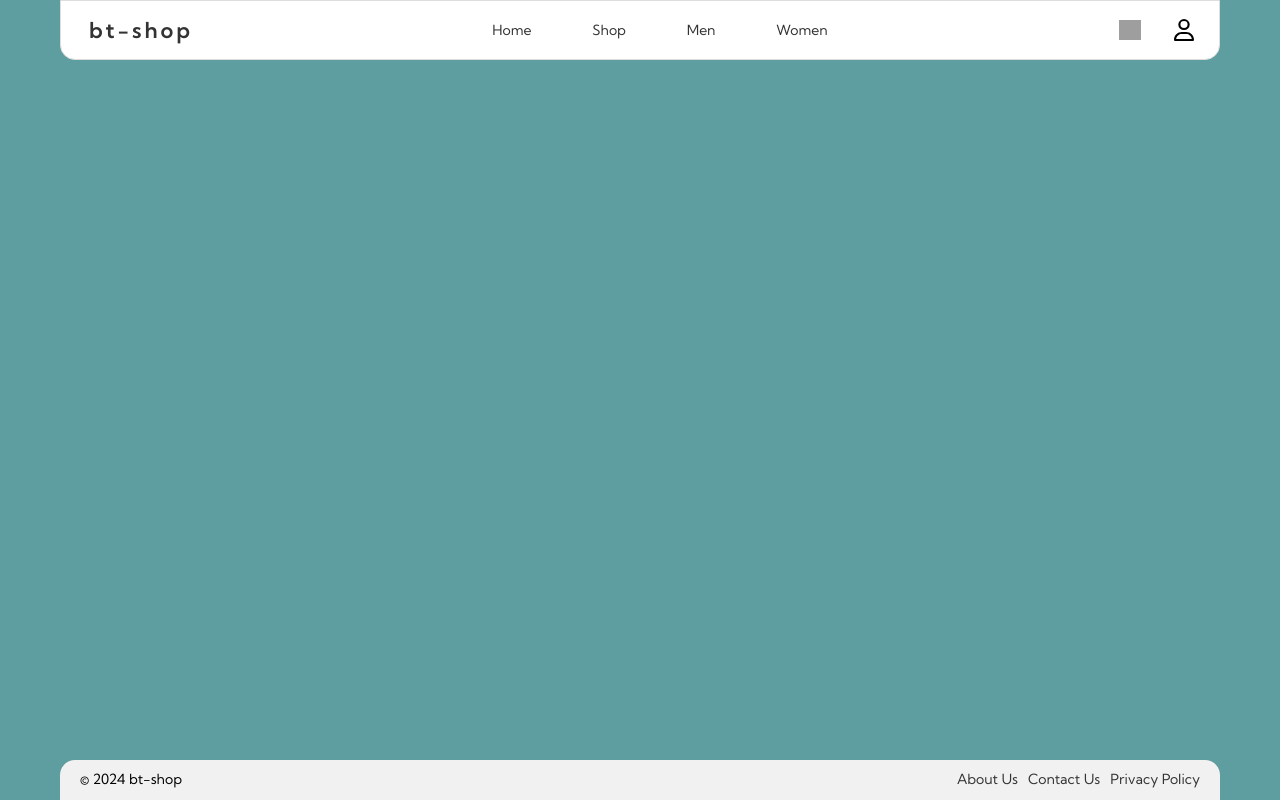
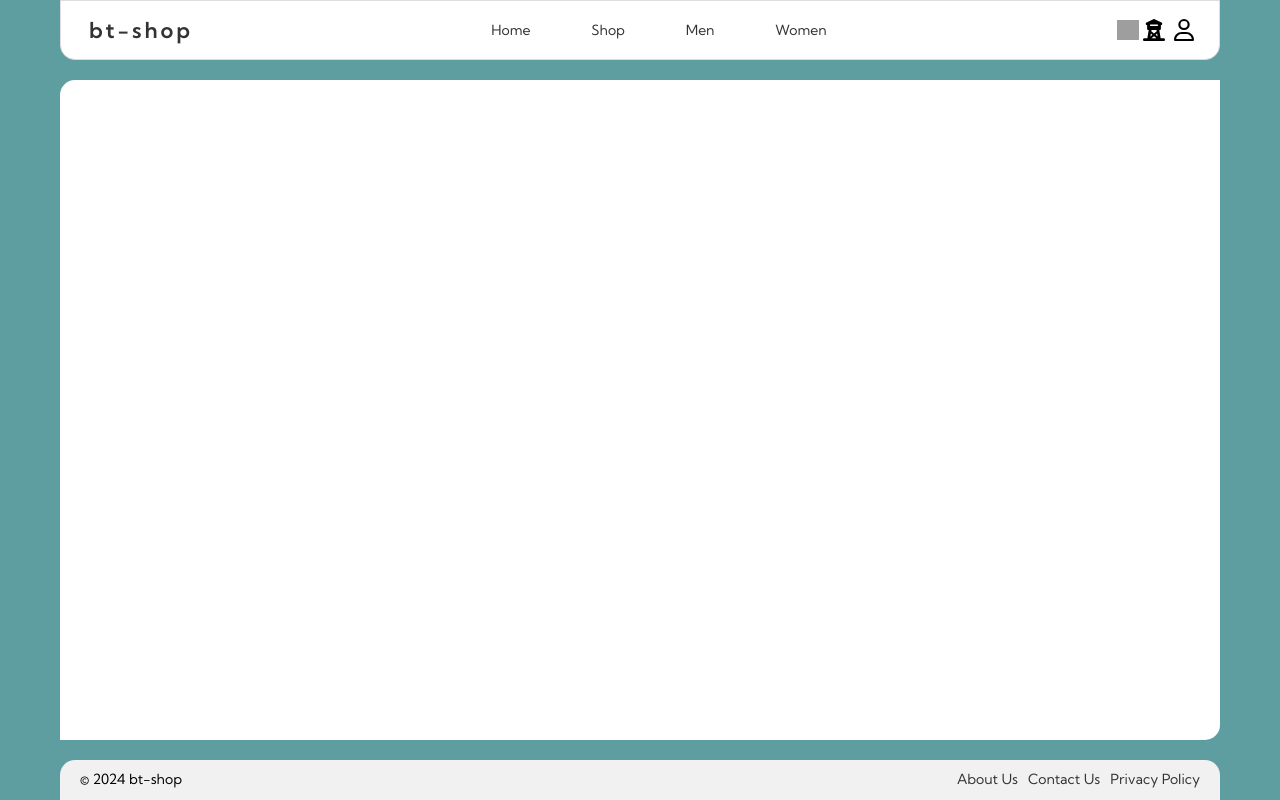
Before and after one commit to binoyam/bt-shop-ecommerce, a React (Create React App) app in the folder frontend/: page /admin in a window 1280 px wide. Built offline with nearby package versions, Linux system fonts and the light colour scheme; no server answers; grey boxes are pictures that could not be loaded; a web font is replaced by a local one.

Commit message:
admin panel

```diff
--- a/frontend/src/App.js
+++ b/frontend/src/App.js
@@ -17,6 +17,7 @@ import About from "./Pages/AboutPage/About";
 import Contact from "./Pages/ContactPage/Contact";
 import ProductList from "./components/ProductList/ProductList";
 import PrivacyPolicy from "./Pages/PrivacyPolicyPage/PrivacyPolicy";
+import AdminPage from "./Pages/AdminPage/AdminPage";
 
 function App() {
   /* LOGGED IN STATE */
@@ -93,8 +94,8 @@ function App() {
     if (orderedItems) {
       setOrderedItems(orderedItems);
       console.log(orderedItems);
-      setCartItems([]);
-      localStorage.setItem("cartItems", "");
+      // setCartItems([]);
+      // localStorage.setItem("cartItems", "");
     }
   };
   const fetchProducts = async () => {
@@ -170,15 +171,16 @@ function App() {
 
       <main className="main-content">
         <Routes>
+          <Route path="/admin" element={<AdminPage />} />
           <Route
             exact
             path="/"
-            element={<HomePage products={products} addToCart={addToCart} />}
+            element={<HomePage addToCart={addToCart} products={products} />}
           />
 
           <Route
             path="/home"
-            element={<HomePage products={products} addToCart={addToCart} />}
+            element={<HomePage addToCart={addToCart} products={products} />}
           />
 
           <Route
@@ -211,17 +213,13 @@ function App() {
 
           <Route
             path="/products"
-            element={<ProductList products={products} addToCart={addToCart} />}
+            element={<ProductList addToCart={addToCart} products={products} />}
           />
           <Route
             exact
             path="/products/:id"
             element={
-              <ProductDescription
-                handleCustomerOrder={handleCustomerOrder}
-                products={products}
-                addToCart={addToCart}
-              />
+              <ProductDescription addToCart={addToCart} products={products} />
             }
           />
 
--- /dev/null
+++ b/frontend/src/Pages/AdminPage/AdminPage.css
@@ -0,0 +1,8 @@
+.admin-page {
+    width: 100%;
+    min-height: calc(100vh - 140px);
+    padding: 20px 20px 200px;
+    border-top-left-radius: 15px;
+    border-bottom-right-radius: 15px;
+    background-color: #ffffff;
+  }
--- /dev/null
+++ b/frontend/src/Pages/AdminPage/AdminPage.js
@@ -0,0 +1,12 @@
+import './AdminPage.css'
+
+function AdminPage() {
+  return (
+    <div className='admin-page'>
+
+
+    </div>
+  )
+}
+
+export default AdminPage
--- a/frontend/src/Pages/PaymentPage/PaymentPage.css
+++ b/frontend/src/Pages/PaymentPage/PaymentPage.css
@@ -1,10 +1,13 @@
 .payment-page {
   width: 100%;
   min-height: calc(100vh - 140px);
-  padding: 20px 0;
+  padding: 20px;
   border-top-left-radius: 15px;
   border-bottom-right-radius: 15px;
   background-color: #ffffff;
+  display: flex;
+  align-items: flex-start;
+  justify-content: space-between;
 }
 .payment_page_header{
   padding: 1rem;
@@ -30,7 +33,6 @@
 .payment-methods {
   text-align: center;
   width: 100%;
-  margin: 0 auto;
   display: flex;
   flex-direction: column;
   gap: 20px;
--- a/frontend/src/Pages/PaymentPage/PaymentPage.js
+++ b/frontend/src/Pages/PaymentPage/PaymentPage.js
@@ -25,7 +25,8 @@ function PaymentPage({ cartItems, customerData, isLoggedIn, orderedItems }) {
 
   return (
     <div className="payment-page">
-      {isLoggedIn && (
+      <div className="orders_info">
+        {isLoggedIn && orderedItems.length !== 0 && (
           <div className="payment_page_header">
             Dear [{customerData?.customerName}],
             <p className="pph_txt">
@@ -38,6 +39,9 @@ function PaymentPage({ cartItems, customerData, isLoggedIn, orderedItems }) {
           <p className="current-total-pre">Current Total: </p>
           <span className="current-total">${calculateTotal().toFixed(2)}</span>
         </div>
+      </div>
+      {orderedItems.length !== 0 && (
+        <div className="payment_wrapper">
           <div className="payment-methods">
             <h2 className="pay-method-title">Choose payment method</h2>
             <div className="methods">
@@ -50,7 +54,11 @@ function PaymentPage({ cartItems, customerData, isLoggedIn, orderedItems }) {
                     : "method-btn"
                 }
               >
-            <img className="card-img" src={MasterCardLogo} alt="mastercard" />
+                <img
+                  className="card-img"
+                  src={MasterCardLogo}
+                  alt="mastercard"
+                />
               </button>
               <button
                 id="pay-method-btn"
@@ -83,6 +91,8 @@ function PaymentPage({ cartItems, customerData, isLoggedIn, orderedItems }) {
             {selectedPayMethod === "bitcoin" && <BitcoinForm />}
           </div>
         </div>
+      )}
+    </div>
   );
 }
 
--- a/frontend/src/components/Header/Header.css
+++ b/frontend/src/components/Header/Header.css
@@ -38,6 +38,27 @@
   align-items: center;
   justify-content: space-between;
   /* gap: 20px; */
+}
+
+.admin-profile-pic {
+  width: 30px;
+  height: 30px;
+  border: 2px solid transparent;
+  overflow: hidden;
+  cursor: pointer;
+  padding: 2px;
+  display: flex;
+  align-items: center;
+  justify-content: center;
+}
+.admin-profile-pic img {
+  width: 100%;
+  height: 100%;
+  object-fit: contain;
+}
+.admin-profile-pic:hover {
+  border: 2px solid #ed9121;
+  border-radius: 30%;
 }
 
 .user-profile-pic {
--- a/frontend/src/components/Header/Header.js
+++ b/frontend/src/components/Header/Header.js
@@ -3,7 +3,9 @@ import CartIcon from "../../Assets/Images/icon-cart.svg";
 import Nav from "../Header-Nav/Nav";
 import Cart from "../Header-Cart/Cart";
 import UserIcon from "../../Assets/Images/avatar.svg";
+import adminIcon from "../../Assets/Images/adminIcon.svg";
 import UserAccountPopup from "../UserAccount/UserAccountPopup";
+import { Link } from "react-router-dom";
 
 function Header({
   cartItems,
@@ -25,8 +27,8 @@ function Header({
       <a href="/home" className="logo-link">
         <span className="logo-text">bt-shop</span>
         {customerData !== null && (
-            <span className="username"> [ {customerData?.customerName} ]</span>
-          )}
+          <span className="username"> [ {customerData?.customerName} ]</span>
+        )}
       </a>
 
       <Nav isMenuOpen={isMenuOpen} setIsMenuOpen={setIsMenuOpen} />
@@ -39,6 +41,9 @@ function Header({
           ) : null}
         </div>
 
+        <Link to="/admin" className="admin-profile-pic">
+          <img src={adminIcon} alt="avatar" />
+        </Link>
         <div onClick={toggleUserPopup} className="user-profile-pic">
           <img src={UserIcon} alt="avatar" />
         </div>
```
Also changed, not shown: frontend/src/Assets/Images/adminIcon.svg (added). Lines whose indentation alone changed are shown as unchanged.
